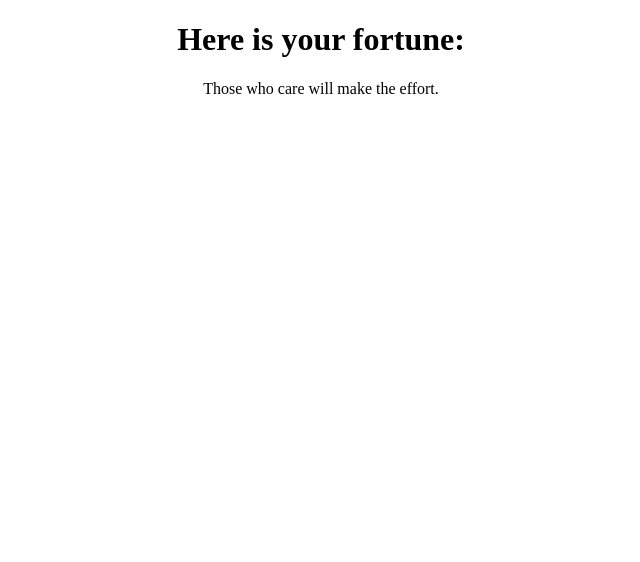
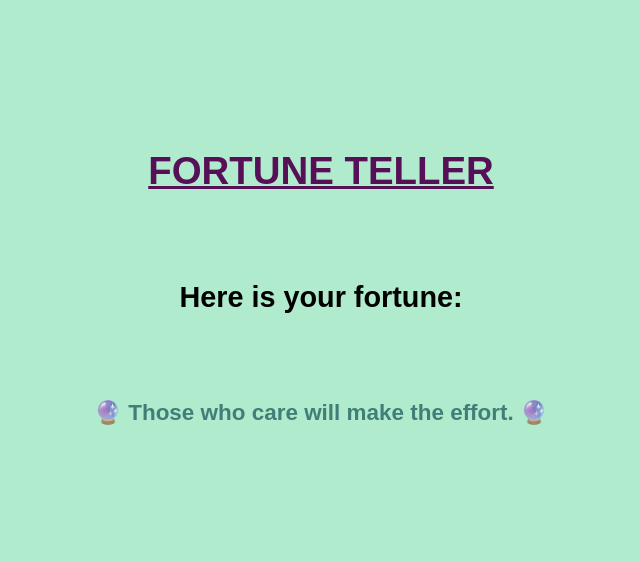
Before and after one commit to 7-O-2-H/fortuneteller, a Django app: page / in a window 1280 px wide. Shown: the top 562 px of the page, without its empty margins (319-959 px from the left). Run offline with Django 4.2, Linux system fonts and the light colour scheme.

Commit message:
additional styling

```diff
--- a/fortuneteller/randomfortune/templates/randomfortune/fortune.html
+++ b/fortuneteller/randomfortune/templates/randomfortune/fortune.html
@@ -1,18 +1,32 @@
 <!DOCTYPE html>
 <html lang="en">
 <head>
- <title>Django Fortune Teller</title>
+  <title>Fortune Teller</title>
   <style>
     body {
+      padding: 4em;
       text-align: center;
+      background-color: rgb(177, 235, 206);
+      font-size: larger;
+      font-family: Arial, Helvetica, sans-serif;
+      font-weight: bolder;
+    }
+    div {
+      padding: 1em;
     }
   </style>
   </head>
 <body>
-
- <h1>Here is your fortune:</h1>
-
- <p>{{ fortune }}</p>
-
+  <div class="display">
+    <div>
+      <h1 style="color: rgb(87, 15, 87)";><u>FORTUNE TELLER</u></h1>
+    </div>
+    <div>
+      <h2>Here is your fortune:</h2>
+    </div>
+    <div>
+      <h3 style="color: rgba(19, 83, 85, 0.713)";>🔮 {{ fortune }} 🔮</h3>
+    </div>
+  </div>
 </body>
 </html>
```
Lines whose indentation alone changed are shown as unchanged.
